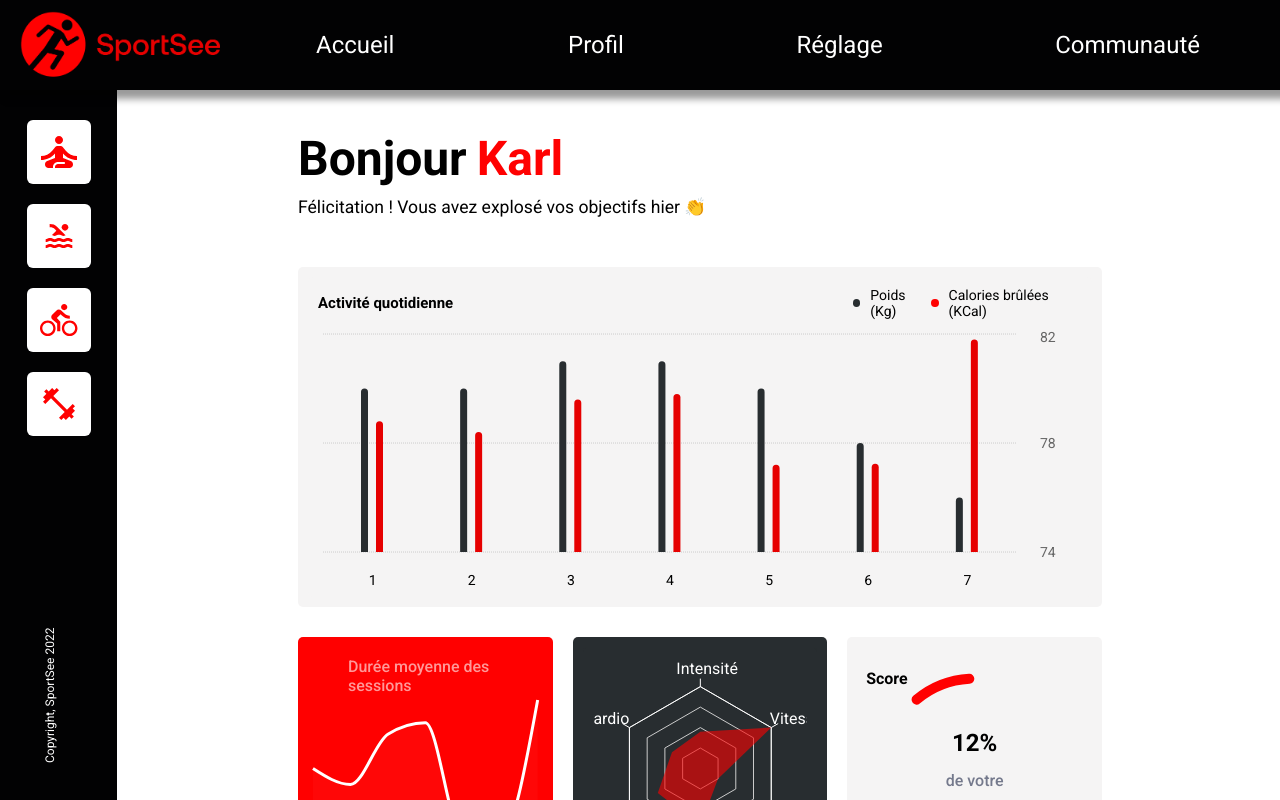
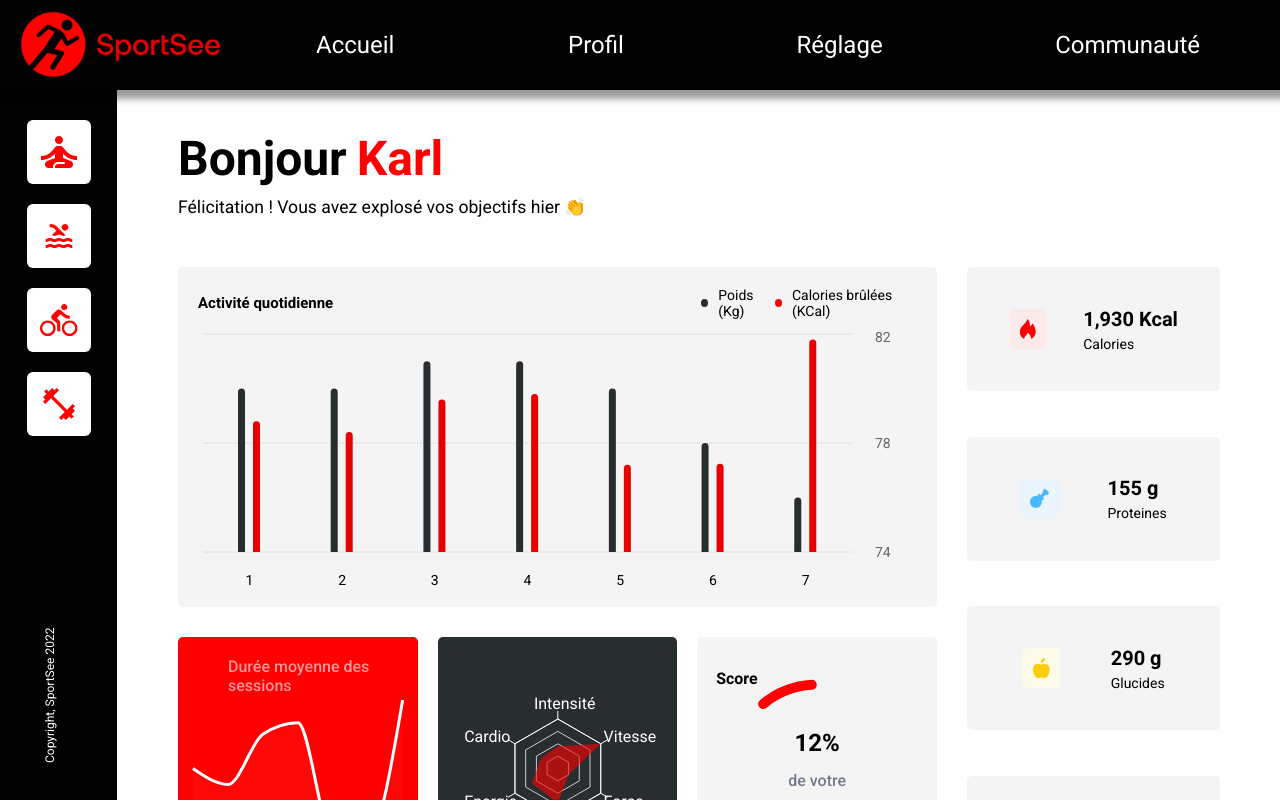
Before and after one commit to MarcosMene/MarcosMeneghetti_12_12052022, a React (Create React App) app: page /user/12 in a window 1280 px wide. Shown: the top 800 px of the page. Built offline with nearby package versions, Linux system fonts and the light colour scheme.

Commit message:
correction responsive inside 1024

```diff
--- a/src/app.scss
+++ b/src/app.scss
@@ -28,6 +28,6 @@ a {
     display: flex;
     align-items: center;
     justify-content: space-between;
-    width: 80%;
-    margin: auto;
+    width: 90%;
+    margin-left: auto;
 }
--- a/src/components/key-data/keyData.scss
+++ b/src/components/key-data/keyData.scss
@@ -7,12 +7,12 @@
     flex-direction: column;
     background-color: #fff;
 
-    @media (max-width: 110rem) {
-        flex-direction: row;
-        justify-content: space-between;
-        padding: 0;
-        margin-top: 20px;
-    }
+    // @media (max-width: 110rem) {
+    //     flex-direction: row;
+    //     justify-content: space-between;
+    //     padding: 0;
+    //     margin-top: 20px;
+    // }
 
     .db-key-info {
         display: flex;
@@ -24,10 +24,10 @@
         background-color: #f5f4f4;
         border-radius: 5px;
 
-        @media (max-width: 110rem) {
-            padding: 0;
-            width: 24%;
-        }
+        // @media (max-width: 110rem) {
+        //     padding: 0;
+        //     width: 24%;
+        // }
     }
 
     .db-key-img {
--- a/src/components/performance/Performance.jsx
+++ b/src/components/performance/Performance.jsx
@@ -28,14 +28,20 @@ const Performance = ({ performances }) => {
         width="100%"
         height="100%"
       >
-        <RadarChart cx="50%" cy="50%" outerRadius="80%" data={performances}>
+        <RadarChart
+          cx="50%"
+          cy="50%"
+          outerRadius="80%"
+          data={performances}
+          margin={{ top: 30, bottom: 30, left: 38, right: 38 }}
+        >
           <PolarGrid radialLines={false} />
           <PolarAngleAxis
             dataKey="kind"
             tickline={false}
             stroke="#fff"
-            cx="50%"
-            cy="50%"
+            // cx="50%"
+            // cy="50%"
             tick={(props) => renderPolarAngleAxis(props)}
           />
 
@@ -65,8 +71,8 @@ function renderPolarAngleAxis({ payload, x, y, cx, cy }) {
   return (
     <Text
       verticalAnchor="middle"
-      y={y + (y - cy) / 9}
-      x={x + (x - (cx + 120)) / 5}
+      y={y + (y - cy) / 8}
+      x={x + (x - (cx + 60)) / 2.5}
       style={{ fill: "rgba(255, 255, 255)" }}
     >
       {payload.value}
--- a/src/pages/user/user.scss
+++ b/src/pages/user/user.scss
@@ -1,5 +1,5 @@
 .user {
-    margin-left: 120px;
+    margin-left: auto;
     width: 100%;
     padding: 10px 50px;
     display: flex;
@@ -23,9 +23,9 @@
     justify-content: space-between;
     gap: 20px;
 
-    @media (max-width: 110rem) {
-        flex-direction: column;
-    }
+    // @media (max-width: 110rem) {
+    //     flex-direction: column;
+    // }
 
     .db-graphics {
         flex: 3;
```
